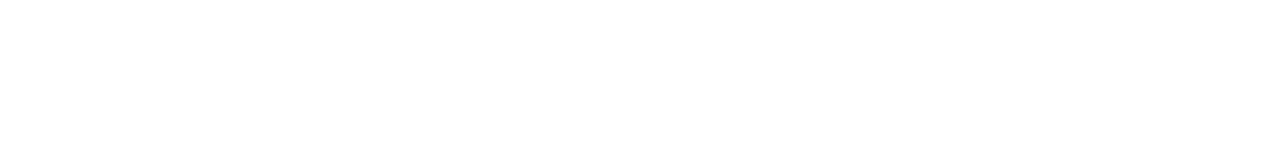
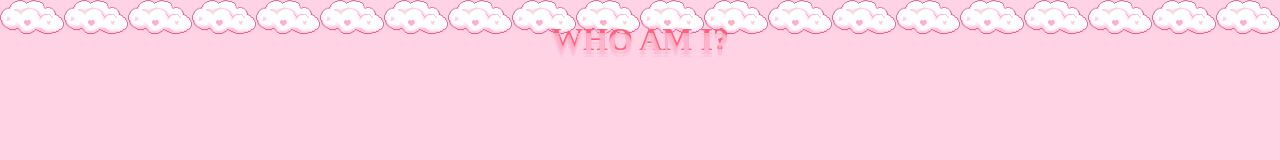
Before and after one commit to celielab1502/Assignment-Web1, a plain HTML site: page index.html in a window 1280 px wide. Drawn offline with Linux system fonts and the light colour scheme.

Commit message:
added styling and heading

```diff
--- a/index.html
+++ b/index.html
@@ -5,8 +5,13 @@
     <meta http-equiv="X-UA-Compatible" content="IE=edge">
     <meta name="viewport" content="width=device-width, initial-scale=1.0">
     <title>Céline Elabed</title>
+    <link rel="stylesheet" href="style.css">
 </head>
 <body>
-
+    <div class="heading">
+        <h1 id="first-title">Who Am I?</h1>
+        <h1 id="second-title">Who am I?</h1>
+        <h1 id="third-title" >Who am I?</h1>
+    </div>
 </body>
 </html>
--- a/style.css
+++ b/style.css
@@ -0,0 +1,25 @@
+body{
+    background-color: rgb(255, 211, 228);
+    background-image: url(./imgs/clouds.png);
+    background-size: 5%;
+    background-repeat:repeat-x;
+}
+h1{
+    text-align: center;
+margin-bottom: -55px;
+text-transform: uppercase
+}
+
+#first-title{
+    color: rgb(255, 96, 128);
+}
+
+#second-title{
+    color: rgb(255, 188, 201);
+    opacity: 0.8;
+}
+
+#third-title{
+    color: rgb(255, 188, 217);
+    opacity: 0.5;
+}
```
Also changed, not shown: imgs/clouds.png (added), 1 other file.
